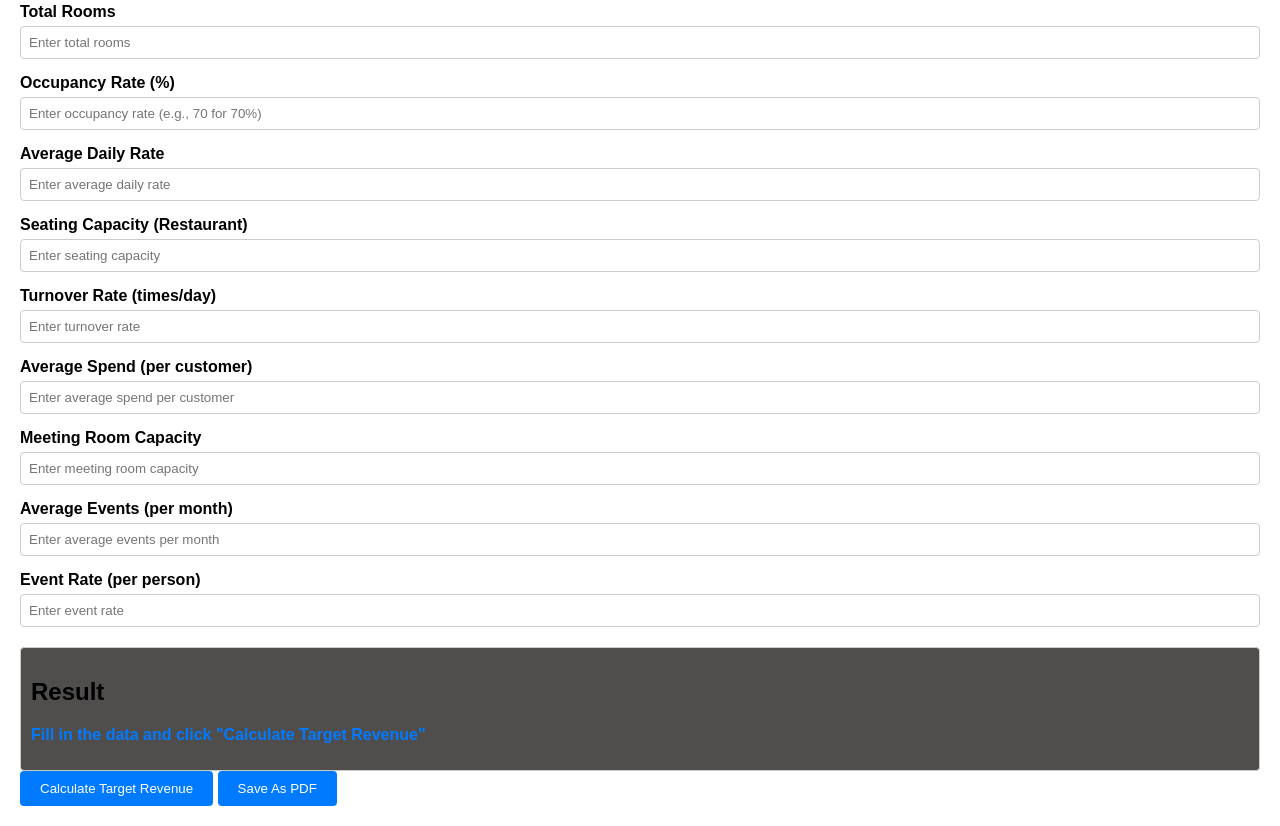
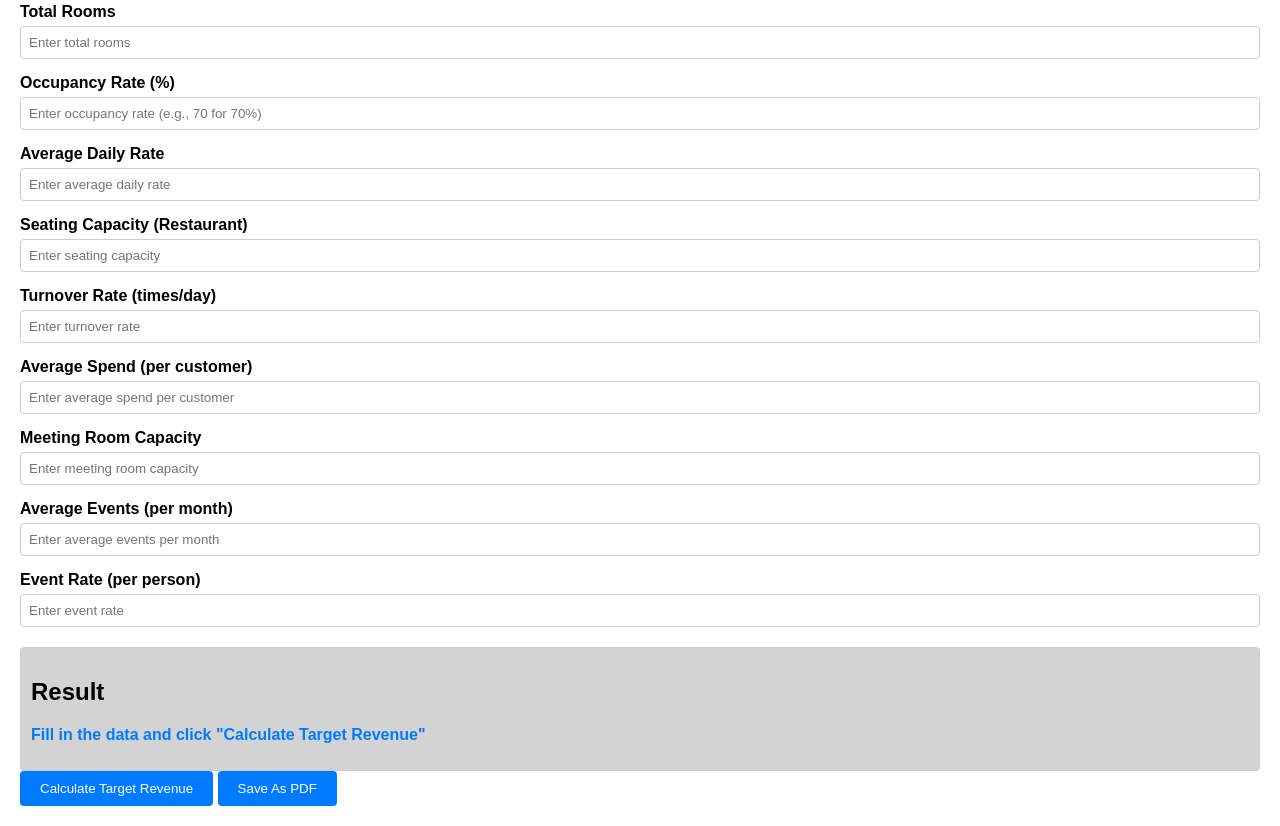
Before and after one commit to Arif22-A/targetRevenue, a plain HTML site: page index.html in a window 1280 px wide. Shown: the part 396-1222 px from the top of the page. Drawn offline with Linux system fonts and the light colour scheme.

Commit message:
Update index.html

```diff
--- a/index.html
+++ b/index.html
@@ -49,7 +49,7 @@
             padding: 10px;
             border: 1px solid #ccc;
             border-radius: 4px;
-            background-color: #504d4d;
+            background-color: #D3D3D3;
         }
         .result p {
             font-weight: bold;
```
